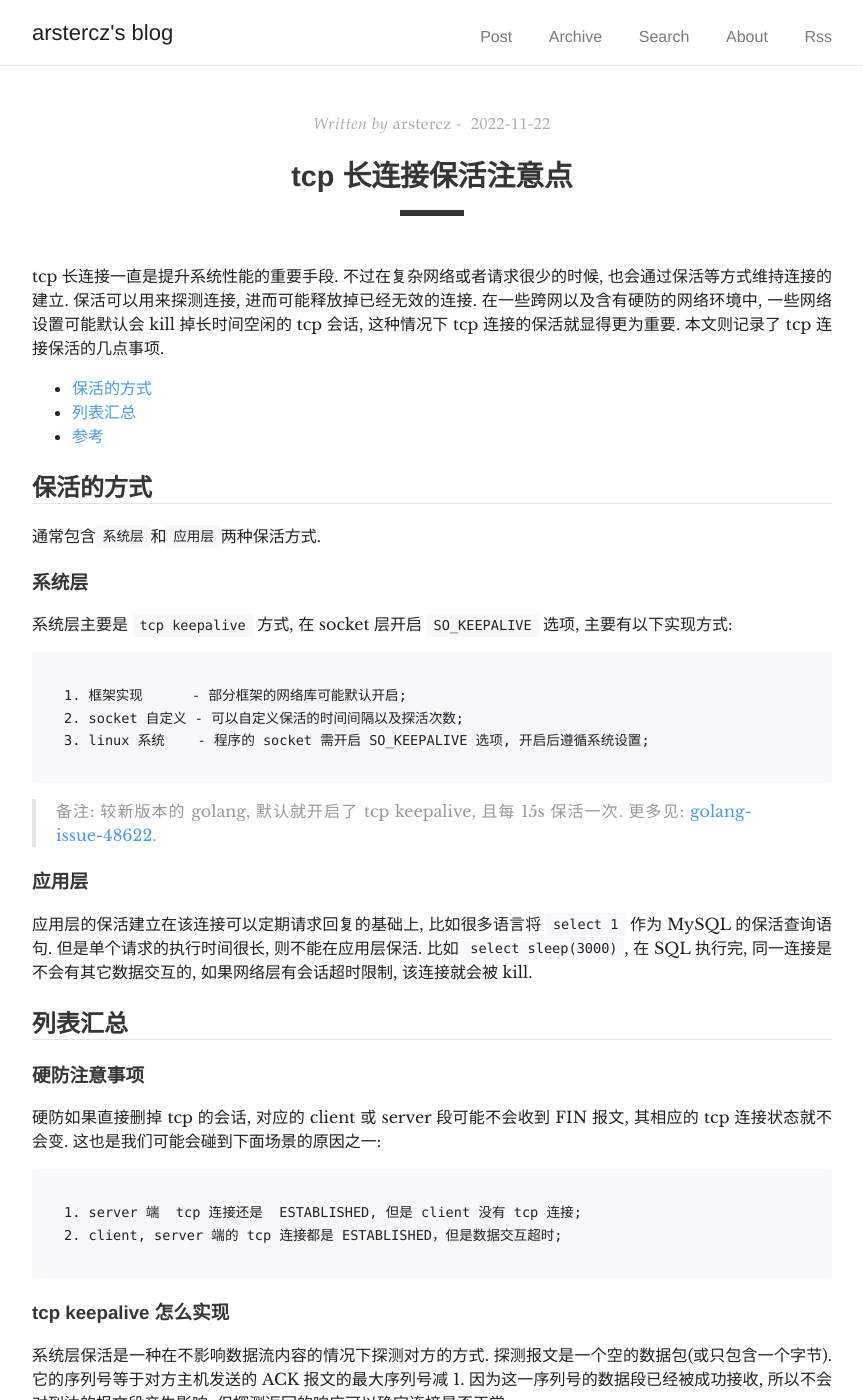
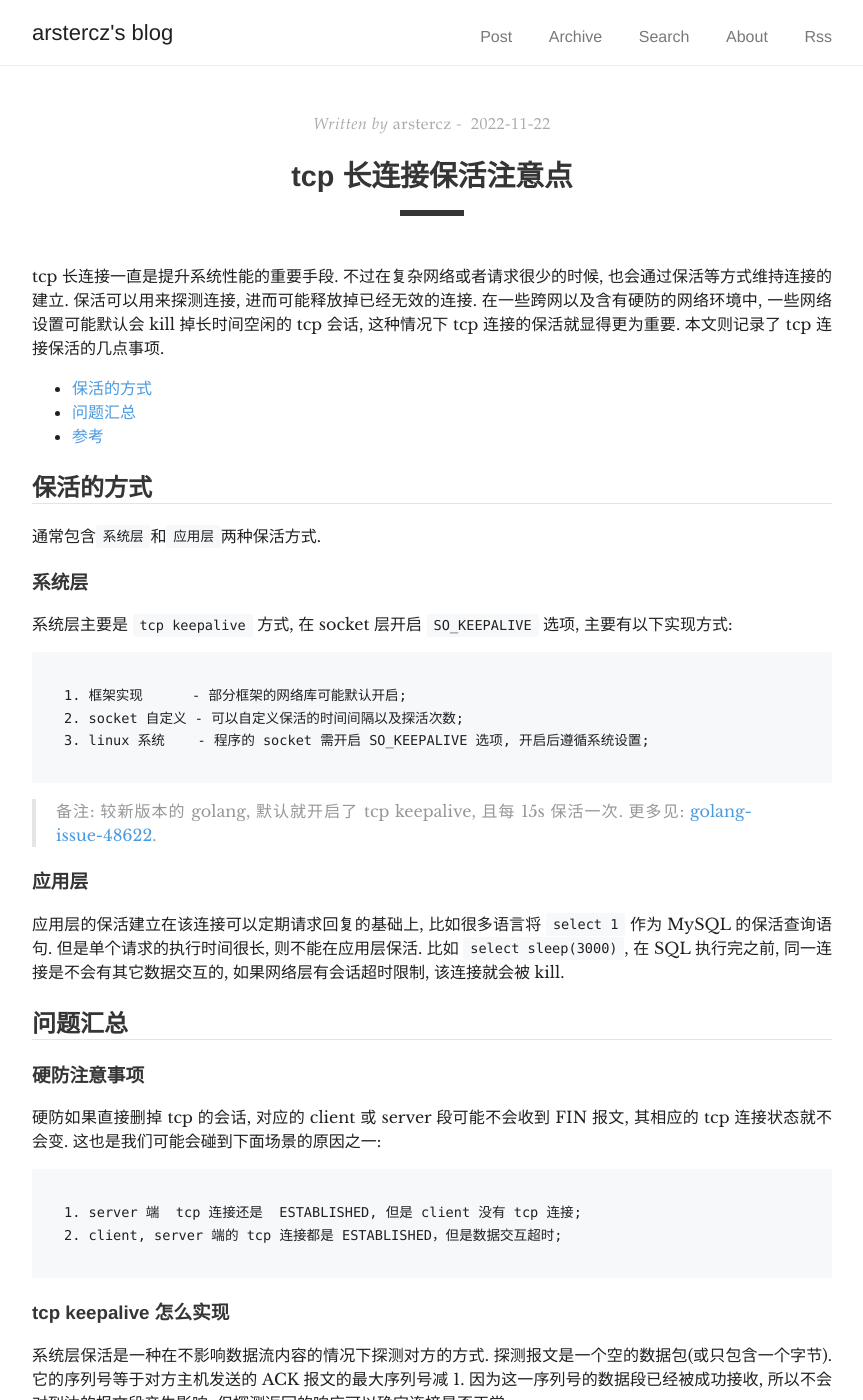
Before and after one commit to arstercz/arstercz.github.io, a Jekyll site: the page built from _posts/2022-11-22-tcp-connection-keepalive.md, in a window 1280 px wide and 1400 px high. Shown: the whole window, without its empty margins (208-1071 px from the left). Built offline with Jekyll 4.4.1, drawn with Linux system fonts in a browser that asks for light colours; comment, search, counter and statistics services are not loaded.

Commit message:
fix keepalive post syntax

```diff
--- a/_posts/2022-11-22-tcp-connection-keepalive.md
+++ b/_posts/2022-11-22-tcp-connection-keepalive.md
@@ -8,7 +8,7 @@
 tcp 长连接一直是提升系统性能的重要手段. 不过在复杂网络或者请求很少的时候, 也会通过保活等方式维持连接的建立. 保活可以用来探测连接, 进而可能释放掉已经无效的连接. 在一些跨网以及含有硬防的网络环境中, 一些网络设置可能默认会 kill 掉长时间空闲的 tcp 会话, 这种情况下 tcp 连接的保活就显得更为重要. 本文则记录了 tcp 连接保活的几点事项.
 
 * [保活的方式](#保活的方式)
-* [列表汇总](#列表汇总)
+* [问题汇总](#问题汇总)
 * [参考](#参考)
 
 ## 保活的方式
@@ -28,9 +28,9 @@
 
 ### 应用层
 
-应用层的保活建立在该连接可以定期请求回复的基础上, 比如很多语言将 `select 1` 作为 MySQL 的保活查询语句. 但是单个请求的执行时间很长, 则不能在应用层保活. 比如 `select sleep(3000)`, 在 SQL 执行完, 同一连接是不会有其它数据交互的,  如果网络层有会话超时限制, 该连接就会被 kill.
+应用层的保活建立在该连接可以定期请求回复的基础上, 比如很多语言将 `select 1` 作为 MySQL 的保活查询语句. 但是单个请求的执行时间很长, 则不能在应用层保活. 比如 `select sleep(3000)`, 在 SQL 执行完之前, 同一连接是不会有其它数据交互的,  如果网络层有会话超时限制, 该连接就会被 kill.
 
-## 列表汇总
+## 问题汇总
 
 ### 硬防注意事项
 
```
